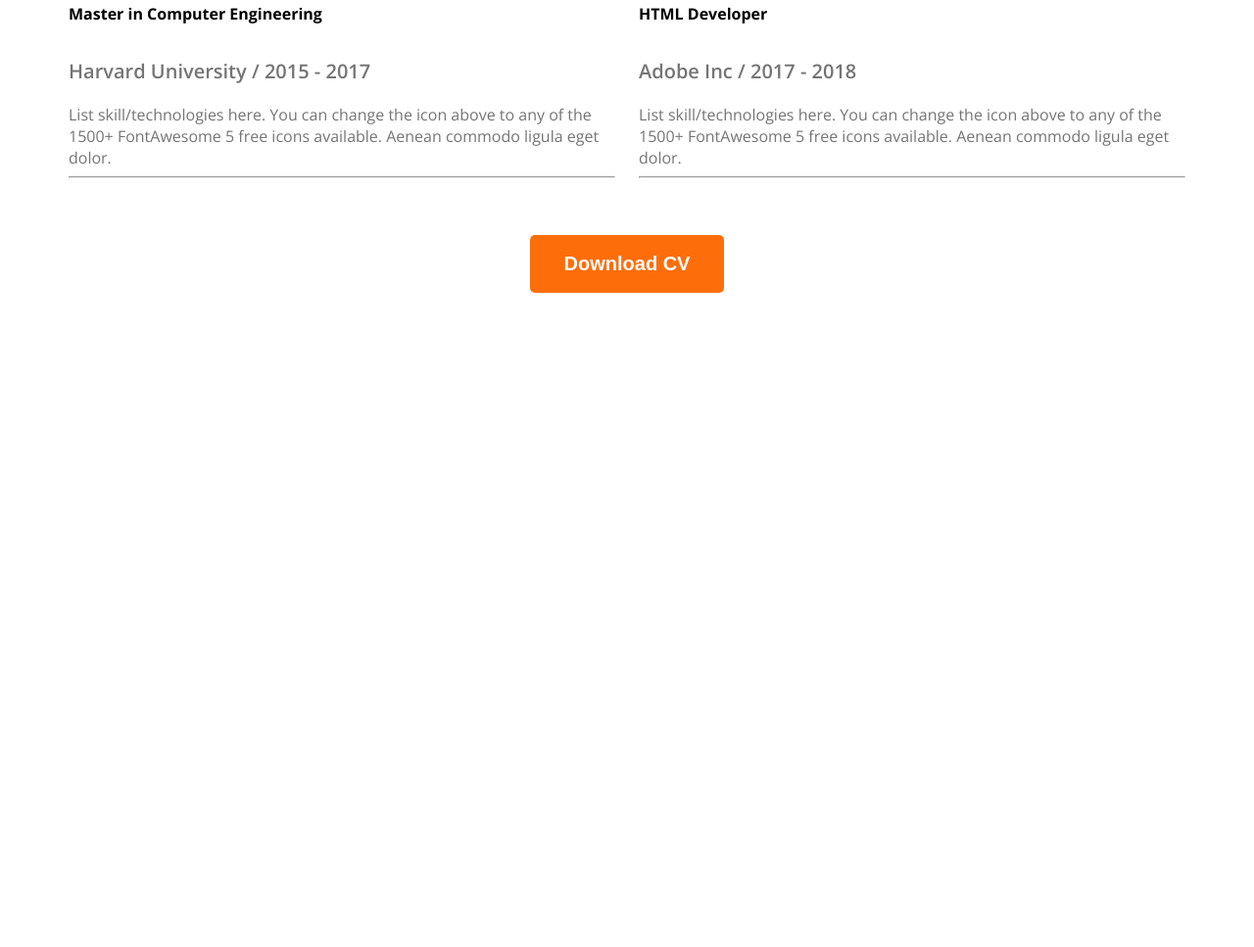
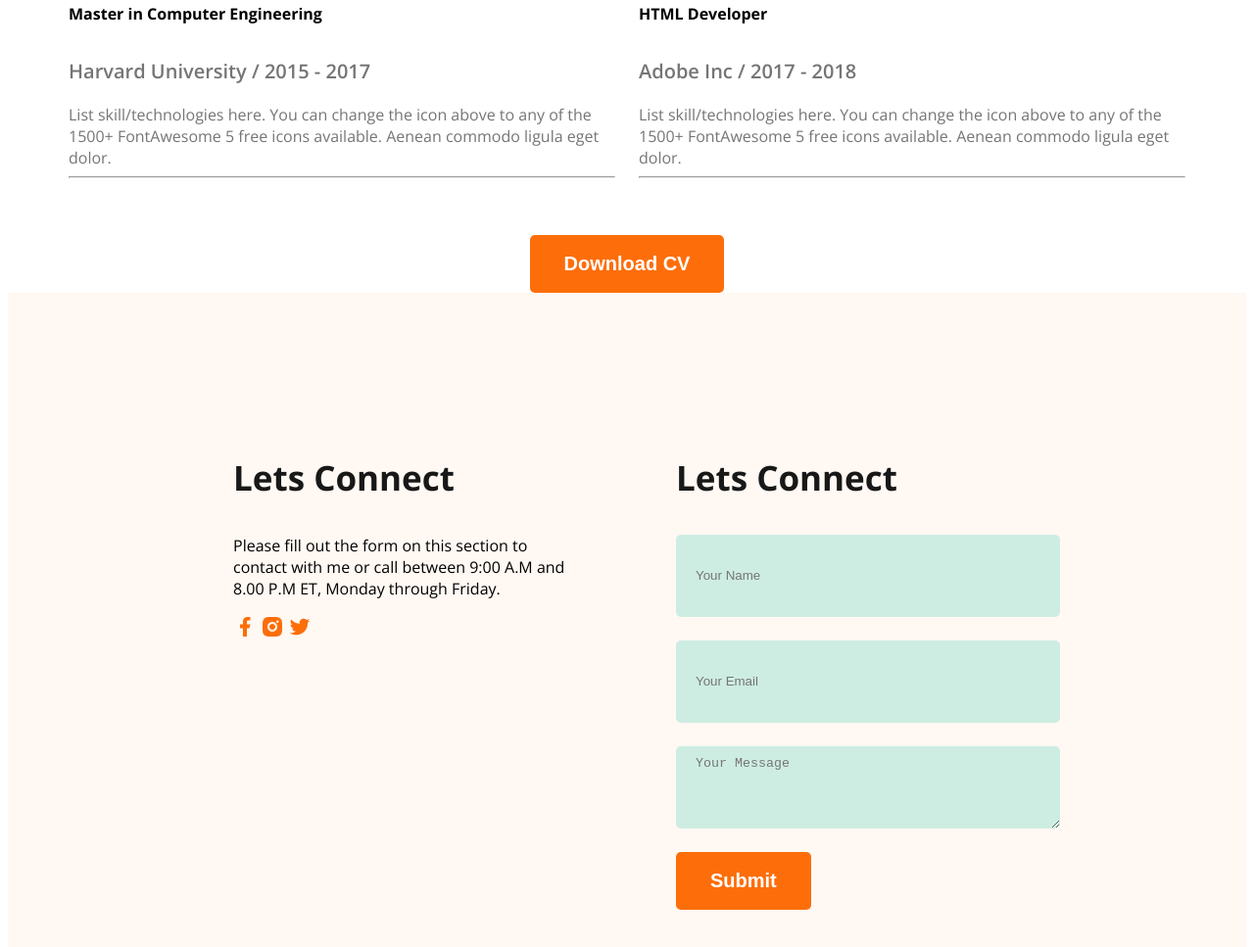
Before and after one commit to Rasedul25/web-dev-porfolio, a plain HTML site: page style/index.html in a window 1280 px wide. Shown: the part 2806-3773 px from the top of the page at 98% size. Before the commit the page ends 3113 px from the top, so only its background shows below. Drawn offline with nearby package versions, Linux system fonts and the light colour scheme.

Commit message:
added footer

```diff
--- a/style/index.html
+++ b/style/index.html
@@ -43,12 +43,14 @@
     </header>
 
 
-
+ <!-- About -->
     <main>
-        <!-- About -->
         <section class="about secondary-bg">
             <h3 class="section-title">About Me</h3>
-            <p class="section-description">I, m a designer & developer with a passion for web design. I enjoy developing simple, clean and slick websites that provide real value to the end user. Thousands of clients have procured exceptional resulfs while working with me. Delivering work within time and budget which meets clients requirements in our mata.</p>
+            <p class="section-description">I, m a designer & developer with a passion for web design. I enjoy developing
+                simple, clean and slick websites that provide real value to the end user. Thousands of clients have
+                procured exceptional resulfs while working with me. Delivering work within time and budget which meets
+                clients requirements in our mata.</p>
             <div class="about-items">
                 <div class="about-item">
                     <p class="item-title">Name:</p>
@@ -76,28 +78,34 @@
 
         <section class="skills ">
             <h3 class="section-title text-center">What I do</h3>
-            <p class="section-description text-center">I have more than 10 years experience building software for clients all over the world. Below is a quick overview of my main technical skill sets and technologies i use. Want to find out more about my experience? Check out my online resume and project portfolio.</p>
+            <p class="section-description text-center">I have more than 10 years experience building software for
+                clients all over the world. Below is a quick overview of my main technical skill sets and technologies i
+                use. Want to find out more about my experience? Check out my online resume and project portfolio.</p>
 
             <div class="skills-container">
                 <div class="skill">
                     <img src="/style/images/icons/js.png" alt="">
                     <h4 class="skill-title">Vanilla JavaScript</h4>
-                    <p class="skill-description">List skill/technologies here. You can change the icon above to any of the 1500+ FontAwesome 5 free icons available. Aenean commodo ligula eget dolor.</p>
+                    <p class="skill-description">List skill/technologies here. You can change the icon above to any of
+                        the 1500+ FontAwesome 5 free icons available. Aenean commodo ligula eget dolor.</p>
                 </div>
                 <div class="skill">
                     <img src="/style/images/icons/react.png" alt="">
                     <h4 class="skill-title">React</h4>
-                    <p class="skill-description">List skill/technologies here. You can change the icon above to any of the 1500+ FontAwesome 5 free icons available. Aenean commodo ligula eget dolor.</p>
+                    <p class="skill-description">List skill/technologies here. You can change the icon above to any of
+                        the 1500+ FontAwesome 5 free icons available. Aenean commodo ligula eget dolor.</p>
                 </div>
                 <div class="skill">
                     <img src="/style/images/icons/nodejs.png" alt="">
                     <h4 class="skill-title">Node.js</h4>
-                    <p class="skill-description">List skill/technologies here. You can change the icon above to any of the 1500+ FontAwesome 5 free icons available. Aenean commodo ligula eget dolor.</p>
+                    <p class="skill-description">List skill/technologies here. You can change the icon above to any of
+                        the 1500+ FontAwesome 5 free icons available. Aenean commodo ligula eget dolor.</p>
                 </div>
                 <div class="skill">
                     <img src="/style/images/icons/mongo.png" alt="">
                     <h4 class="skill-title">MongoDB</h4>
-                    <p class="skill-description">List skill/technologies here. You can change the icon above to any of the 1500+ FontAwesome 5 free icons available. Aenean commodo ligula eget dolor.</p>
+                    <p class="skill-description">List skill/technologies here. You can change the icon above to any of
+                        the 1500+ FontAwesome 5 free icons available. Aenean commodo ligula eget dolor.</p>
                 </div>
             </div>
         </section>
@@ -117,20 +125,23 @@
                         <h4 class="experience-title">Master in Computer Engineering</h4>
                         <h5 class="experience-sub-title">Harvard University / 2015 - 2017</h5>
                         <div class="experience-description">List skill/technologies here. You can change the icon above
-                        to any of the 1500+ FontAwesome 5 free icons available. Aenean commodo ligula eget dolor.</div>
+                            to any of the 1500+ FontAwesome 5 free icons available. Aenean commodo ligula eget dolor.
+                        </div>
                     </div>
                     <hr>
                     <div class="experience">
                         <h4 class="experience-title">Master in Computer Engineering</h4>
                         <h5 class="experience-sub-title">Harvard University / 2015 - 2017</h5>
                         <div class="experience-description">List skill/technologies here. You can change the icon above
-                        to any of the 1500+ FontAwesome 5 free icons available. Aenean commodo ligula eget dolor.</div>
+                            to any of the 1500+ FontAwesome 5 free icons available. Aenean commodo ligula eget dolor.
+                        </div>
                     </div>
                     <div class="experience">
                         <h4 class="experience-title">Master in Computer Engineering</h4>
                         <h5 class="experience-sub-title">Harvard University / 2015 - 2017</h5>
                         <div class="experience-description">List skill/technologies here. You can change the icon above
-                        to any of the 1500+ FontAwesome 5 free icons available. Aenean commodo ligula eget dolor.</div>
+                            to any of the 1500+ FontAwesome 5 free icons available. Aenean commodo ligula eget dolor.
+                        </div>
                         <hr>
                     </div>
                 </div>
@@ -140,35 +151,59 @@
                         <h4 class="experience-title">Sr. Font End Developer</h4>
                         <h5 class="experience-sub-title">Apple Inc / 2020 - Current</h5>
                         <div class="experience-description">List skill/technologies here. You can change the icon above
-                        to any of the 1500+ FontAwesome 5 free icons available. Aenean commodo ligula eget dolor.</div>
+                            to any of the 1500+ FontAwesome 5 free icons available. Aenean commodo ligula eget dolor.
+                        </div>
                     </div>
                     <hr>
                     <div class="experience">
                         <h4 class="experience-title">Jr. Font End Developer</h4>
                         <h5 class="experience-sub-title">Dribbble Inc / 2018 - 2022</h5>
                         <div class="experience-description">List skill/technologies here. You can change the icon above
-                        to any of the 1500+ FontAwesome 5 free icons available. Aenean commodo ligula eget dolor.</div>
+                            to any of the 1500+ FontAwesome 5 free icons available. Aenean commodo ligula eget dolor.
+                        </div>
                     </div>
                     <div class="experience">
                         <h4 class="experience-title">HTML Developer</h4>
                         <h5 class="experience-sub-title">Adobe Inc / 2017 - 2018</h5>
                         <div class="experience-description">List skill/technologies here. You can change the icon above
-                        to any of the 1500+ FontAwesome 5 free icons available. Aenean commodo ligula eget dolor.</div>
+                            to any of the 1500+ FontAwesome 5 free icons available. Aenean commodo ligula eget dolor.
+                        </div>
                     </div>
                     <hr>
                 </div>
             </div>
             <div class="text-center resume-button-cv ">
                 <button class="btn-primary ">Download CV</button>
-
             </div>
-
         </section>
 
     </main>
 
-    <footer>
+<!-- Footer -->
 
+    <footer class="secondary-bg">
+
+
+        <div class="footer-colum">
+    <h3 class="section-title">Lets Connect</h3>
+    <p>Please fill out the form on this section to contact with me or call between 9:00 A.M and 8.00 P.M ET, Monday through Friday.</p>
+    <div>
+        <a href=""><img src="/style/images/icons/facebook.png" alt=""></a>
+        <a href=""><img src="/style/images/icons/insta.png" alt=""></a>
+        <a href=""><img src="/style/images/icons/twitter.png" alt=""></a>
+    </div>
+   </div>
+
+
+   <div class="footer-colum">
+    <h3 class="section-title">Lets Connect</h3>
+    <form action="">
+        <input type="text" name="" id="" placeholder="Your Name">
+        <input type="email" name="" id="" placeholder="Your Email">
+        <textarea name="" id="" cols="30" rows="10" placeholder="Your Message"></textarea>
+        <input class="btn-primary" type="submit" value="Submit">
+    </form>
+   </div>
     </footer>
 
 </body>
--- a/style/style.css
+++ b/style/style.css
@@ -181,3 +181,28 @@ main section{
 .resume-button-cv{
     margin-top: 50px;
 }
+
+
+/* footer Style */
+
+footer{
+    display: flex;
+    padding: 130px 230px;
+    gap: 100px;
+}
+
+.footer-colum{
+    width: 50%;
+}
+
+footer input[type="text"], footer input[type="email"], footer textarea{
+    height: 64px;
+    border-radius: 5px;
+    background-color: rgba(152, 223, 207, 0.473);
+    display: block;
+    width: 100%;
+    padding: 10px 20px;
+    margin-bottom: 24px;
+    border: none;
+
+}
```
Lines whose indentation alone changed are shown as unchanged.
